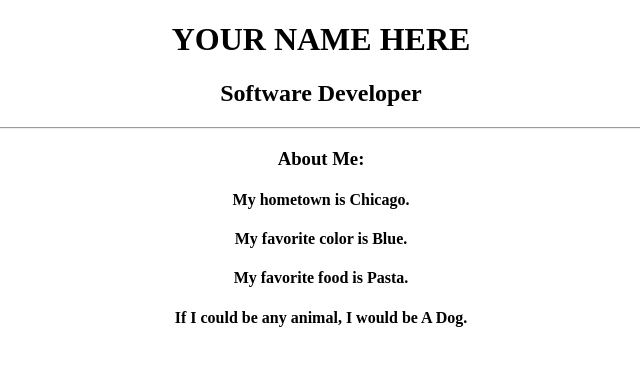
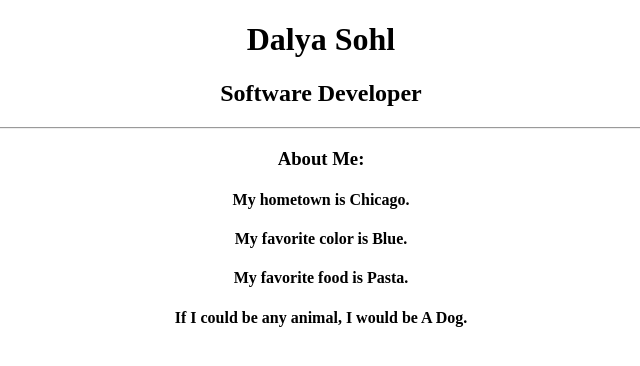
Before and after one commit to DalyaSo/my-first-repo, a plain HTML site: page index.html in a window 1280 px wide. Shown: the whole page, without its empty margins (319-959 px from the left). Drawn offline with Linux system fonts and the light colour scheme.

Commit message:
updated profile publishing

```diff
--- a/index.html
+++ b/index.html
@@ -7,7 +7,7 @@
           </head>
           <body>
             <div align="center">
-                <h1>YOUR NAME HERE</h1>
+                <h1>Dalya Sohl</h1>
                 <h2>Software Developer</h2>
                 <hr>
                 <h3>About Me:</h3>
```
Also changed, not shown: 1 other file.
